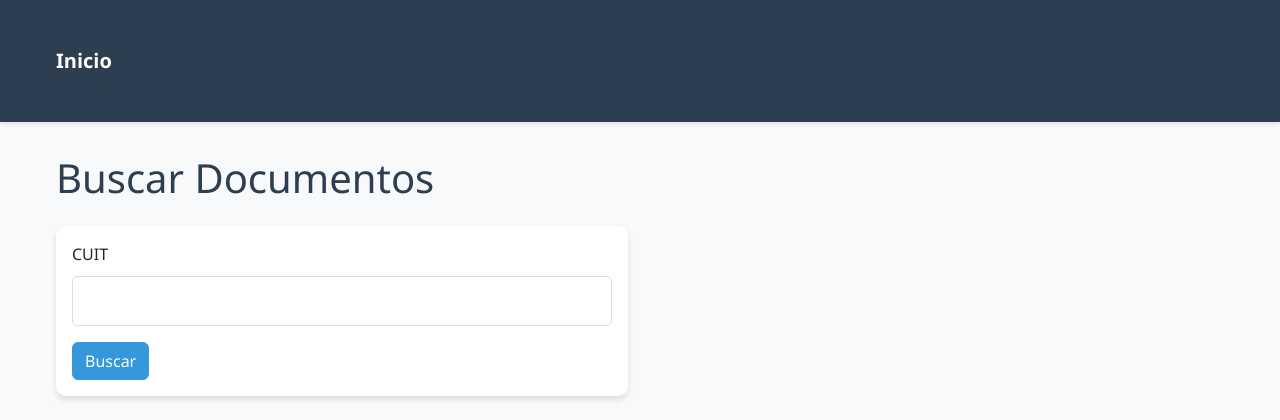
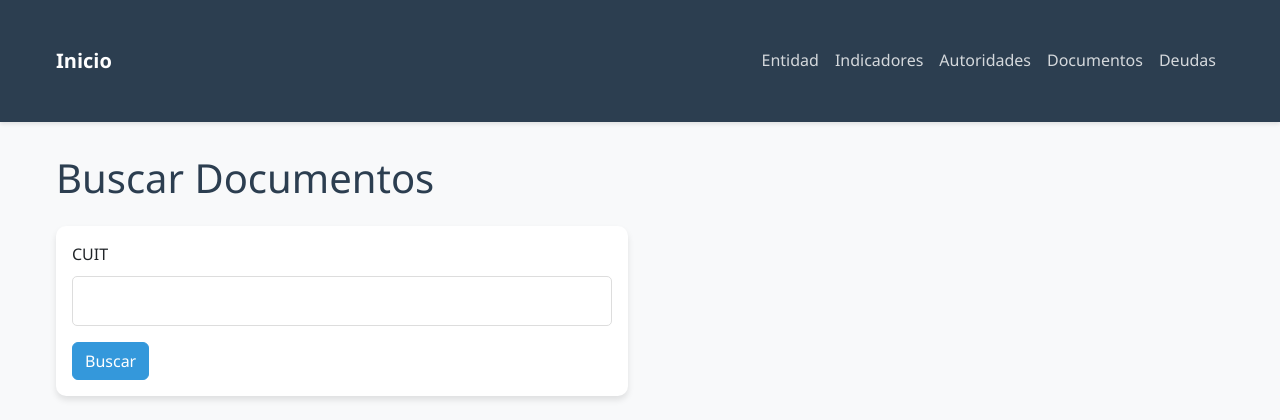
Before and after one commit to bautidaugero/lufe-app, a Django app: page /buscar-documentos/ in a window 1280 px wide. Shown: the top 420 px of the page. Run offline with Django 5.2, Linux system fonts and the light colour scheme.

Commit message:
Cambios al front enf

```diff
--- a/core/templates/core/base.html
+++ b/core/templates/core/base.html
@@ -163,7 +163,13 @@
                 <span class="navbar-toggler-icon"></span>
             </button>
             <div class="collapse navbar-collapse" id="navbarNav">
-
+                <ul class="navbar-nav ms-auto">
+                    <li class="nav-item"><a class="nav-link" href="{% url 'buscar_entidad' %}">Entidad</a></li>
+                    <li class="nav-item"><a class="nav-link" href="{% url 'buscar_indicadores' %}">Indicadores</a></li>
+                    <li class="nav-item"><a class="nav-link" href="{% url 'buscar_autoridades' %}">Autoridades</a></li>
+                    <li class="nav-item"><a class="nav-link" href="{% url 'buscar_documentos' %}">Documentos</a></li>
+                    <li class="nav-item"><a class="nav-link" href="{% url 'buscar_deudas' %}">Deudas</a></li>
+                </ul>
             </div>
         </div>
     </nav>
--- a/core/templates/core/buscar_documentos.html
+++ b/core/templates/core/buscar_documentos.html
@@ -41,7 +41,7 @@
     <div class="col-12">
         <div class="card">
             <div class="card-body">
-                <h2 class="card-title">Documentos encontrados por período:</h2>
+                <h2 class="card-title">Documentos encontrados:</h2>
                 {% if documentos_por_periodo %}
                     {% for periodo, docs in documentos_por_periodo.items %}
                         <h5 class="mt-3">Período: {{ periodo }}</h5>
```
